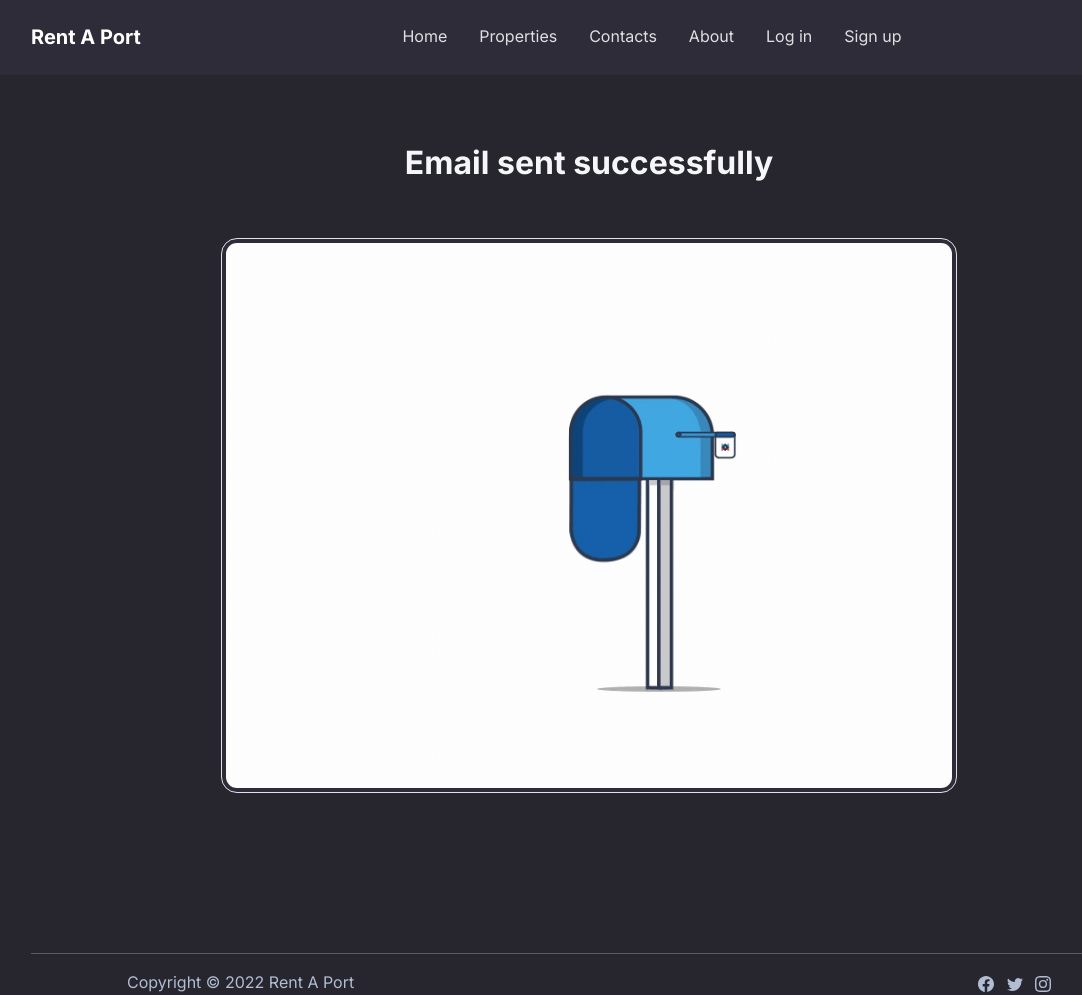
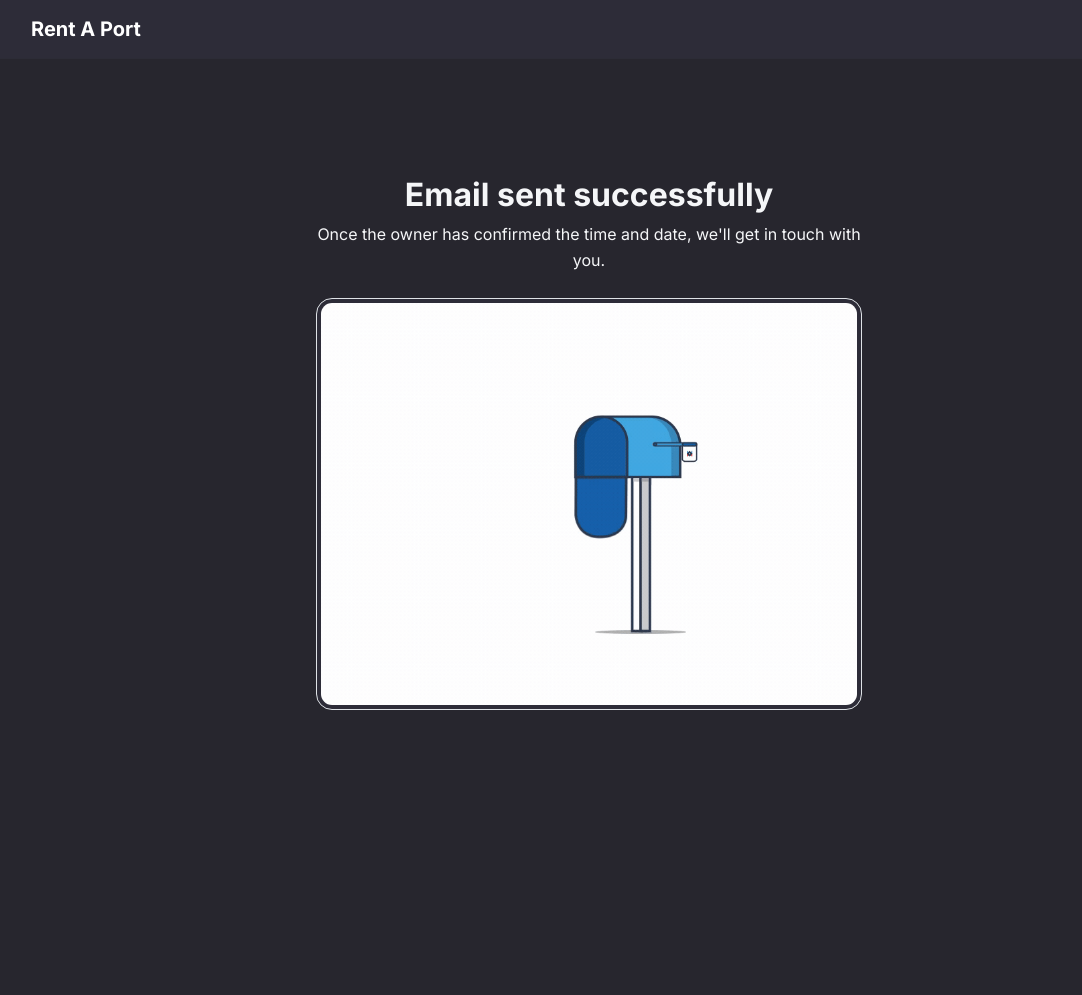
Before and after one commit to Shubham-860/Rent_A_Port, a Django app: page /appointment/3 in a window 1280 px wide. Shown: the whole page, without its empty margins (51-1133 px from the left). After the commit the page ends 710 px from the top, so only its background shows below. Run offline with Django 4.2, Linux system fonts and the light colour scheme; some libraries are stand-ins or nearby versions.

Commit message:
everything working (except mail verification)

```diff
--- a/rent_a_port/models.py
+++ b/rent_a_port/models.py
@@ -43,7 +43,9 @@ class Appointment(models.Model):
     appointment_date_time = models.DateTimeField()
     message = models.CharField(max_length=500)
     user_id = models.IntegerField()
-
+    property_id = models.IntegerField()
+    uuid = models.CharField(max_length=100)
+    appointment_set = models.BooleanField()
 
 class Site(models.Model):
     # validation
--- a/rent_a_port/urls.py
+++ b/rent_a_port/urls.py
@@ -26,8 +26,9 @@ urlpatterns = [
     path('my_property', views.my_property, name="my_property"),
     path('profile', views.profile, name="profile"),
     path('profile_update', views.profile_update, name="profile_update"),
-    path('change_password/', auth_views.PasswordChangeView.as_view(template_name='change_password.html'), name="change_password/"),
+    path('change_password/', auth_views.PasswordChangeView.as_view(template_name='Password/change_password.html'), name="change_password/"),
     path('appointment/<pid>', views.appointment, name="appointment"),
+    path('confirm_appointment/<uid>/', views.confirm_appointment, name="confirm_appointment"),
 
     # temp
     path('contactInfoMail/<pid>/<abcd>', views.rough, name="contactInfoMail"),
@@ -40,19 +41,19 @@ urlpatterns = [
 
     path('logout', views.logout, name="about"),
 
-    path('reset_password/', auth_views.PasswordResetView.as_view(template_name='password_reset.html'),
+    path('reset_password/', auth_views.PasswordResetView.as_view(template_name='Password/password_reset.html'),
          name="reset_password"),
 
     path('reset_password_sent/',
-         auth_views.PasswordResetDoneView.as_view(template_name="password_reset_sent.html"),
+         auth_views.PasswordResetDoneView.as_view(template_name="Password/password_reset_sent.html"),
          name="password_reset_done"),
 
     path('reset/<uidb64>/<token>/',
-         auth_views.PasswordResetConfirmView.as_view(template_name="password_reset_form.html"),
+         auth_views.PasswordResetConfirmView.as_view(template_name="Password/password_reset_form.html"),
          name="password_reset_confirm"),
 
     path('reset_password_complete/',
-         auth_views.PasswordResetCompleteView.as_view(template_name="password_reset_done.html"),
+         auth_views.PasswordResetCompleteView.as_view(template_name="Password/password_reset_done.html"),
          name="password_reset_complete"),
 
 ]
--- a/rent_a_port/views.py
+++ b/rent_a_port/views.py
@@ -1,3 +1,5 @@
+import uuid
+
 from django.contrib.auth import authenticate, login, logout
 from django.contrib.auth.decorators import login_required
 from django.contrib.auth.models import User
@@ -5,15 +7,20 @@ from django.http import HttpResponseRedirect
 from django.shortcuts import render, HttpResponse, redirect
 from django.contrib.auth.forms import UserChangeForm
 from django.contrib import messages
-from rent_a_port.models import ContactForm, NewsLetter
+from rent_a_port.models import ContactForm, NewsLetter, Appointment
 from rent_a_port.models import Site as Property
 from datetime import datetime
 from django.core.mail import send_mail
+from django.template.loader import render_to_string
 
+
+# from django.contrib.auth import get_user_model
 
 # Create your views here.
 
 def index(request):
+    # user = request.user
+    # print(f"Hostname: {request.get_host()}/index")
     if request.method == "POST":
         mail = request.POST["email"]
         news = NewsLetter(news_mail=mail)
@@ -236,7 +243,7 @@ def profile_update(request):
 def site(request, pid):
     user = request.user
     log_in = False
-    if user is not None:
+    if user.is_authenticated:
         log_in = True
     pid = int(pid)
     product = Property.objects.get(id=pid)
@@ -288,19 +295,69 @@ def edit_property(request, pid):
     return HttpResponseRedirect("/my_property")
 
 
-def appointment(request,pid):
+def appointment(request, pid):
     user = request.user
     if request.method == "POST":
         product = Property.objects.get(id=pid)
+        owner = User.objects.get(id=product.uid)
+
         owner_id = product.uid
         appointment_date_time = request.POST["date_time"]
         message = request.POST["message"]
         user_id = user.id
-        print(f"owner_id: {owner_id},appointment_date_time: {appointment_date_time},message: {message},user_id:{user_id}")
-        # user = request.user
-        # pid = int(pid)
-        # product = Property.objects.get(id=pid)
-        # context = {"product": product}
-        # send_mail("Property you request", "body", "team.rentaport@gmail.com",
-        #           [user.email], fail_silently=True)
-    return render(request, "appointment_mail_sent.html")
+        pid = pid
+        uid = uuid.uuid1()
+
+        appointment_save = Appointment(owner_id=owner.id, appointment_date_time=appointment_date_time, message=message,
+                                       user_id=user_id, property_id=pid, uuid=uid, appointment_set=False)
+        appointment_save.save()
+        print("appointment saved successfully!")
+
+        # print(f"owner_id: {owner_id},appointment_date_time: {appointment_date_time},message: {message},user_id:{user_id},product:{product} and uid : {uid} ,owner : {owner}")
+        # mail to ownee
+        body = f'''
+Regards, {owner.first_name},
+
+wants to schedule a meeting at {appointment_date_time}.
+
+message: {message}
+
+To confirm, go to the following link:
+
+http://127.0.0.1:8000/confirm_appointment/{uid}/
+
+OR
+
+For further conversation, you can also email the Customer.
+
+E-Mail : {user.email}
+
+Team Rent A Port
+        '''
+        send_mail("Schedule a meeting", body, "team.rentaport@gmail.com",
+                  [owner.email], fail_silently=False)
+    return render(request, "appointment/appointment_mail_sent.html")
+
+
+def confirm_appointment(request, uid):
+    meeting = Appointment.objects.get(uuid=uid)
+    if not meeting.appointment_set:
+        owner = User.objects.get(id=int(meeting.owner_id))
+        user = User.objects.get(id=int(meeting.user_id))
+
+        Appointment.objects.filter(uuid=uid).update(appointment_set=True)
+        body = f'''
+Dear {user.first_name}
+
+On {meeting.appointment_date_time}, has been confirmed by {owner.first_name} as the meeting time.
+
+You may also email the owner for more discussion.
+
+E-Mail : {owner.email}
+
+Group Rent A Port
+                '''
+        send_mail("Meeting confirmed", body, "team.rentaport@gmail.com",
+                  [user.email], fail_silently=False)
+    content = {"already_set": meeting.appointment_set}
+    return render(request, "appointment/confirm appointment.html",content)
--- /dev/null
+++ b/templates/appointment/appointment_mail_sent.html
@@ -0,0 +1,23 @@
+{% extends 'base2.0.html' %}
+{% block title %}
+
+{% endblock title%}
+{% block body %}
+{% load static %}
+
+<section class="pt-5 mt-2">
+    <div class="container pt-5">
+        <div class="row mb-2">
+            <div class="col-md-8 col-xl-6 text-center mx-auto">
+                <h2 class="fw-bold">Email sent successfully</h2>
+                <p class="">Once the owner has confirmed the time and date, we'll get in touch with you.</p>
+            </div>
+        </div>
+        <div class="row mb-4 mb-lg-5">
+            <div class="col-md-8 col-xl-6 text-center mx-auto"><img class="img-fluid border rounded img-thumbnail" src="{% static 'assets/img/gif/dfsd.gif' %}" /></div>
+        </div>
+    </div>
+</section>
+
+
+{% endblock body %}
--- a/templates/appointment_mail_sent.html
+++ /dev/null
@@ -1,22 +0,0 @@
-{% extends 'base.html' %}
-{% block title %}
-
-{% endblock title%}
-{% block body %}
-{% load static %}
-
-<section class="py-5 mt-5">
-    <div class="container py-5">
-        <div class="row mb-4 mb-lg-5">
-            <div class="col-md-8 col-xl-6 text-center mx-auto">
-                <h2 class="fw-bold">Email sent successfully</h2>
-            </div>
-        </div>
-        <div class="row mb-4 mb-lg-5">
-            <div class="col-md-8 col-xl-8 text-center mx-auto"><img class="img-fluid border rounded img-thumbnail" src="{% static 'assets/img/gif/dfsd.gif' %}" /></div>
-        </div>
-    </div>
-</section>
-
-
-{% endblock body %}
--- a/templates/base.html
+++ b/templates/base.html
@@ -56,7 +56,7 @@
     <div class="container">
 
         <hr>
-        <div class="text-muted d-flex justify-content-between align-items-center px-5 mx-5">
+        <div class="text-muted d-flex justify-content-between align-items-center px-5 mx-5 mb-2">
             <p class="mb-0">Copyright © 2022 Rent A Port</p>
             <ul class="list-inline mb-0">
                 <li class="list-inline-item">
--- a/templates/index.html
+++ b/templates/index.html
@@ -20,7 +20,7 @@
             <div class="row">
                 <div class="col-md-8 col-xl-6 text-center text-md-start mx-auto">
                     <div class="text-center">
-                        <p class="fw-bold text-success my-2">Voted #1 Worldwide</p>
+                        <p class="fw-bold text-success my-2">Voted #1 Worldwide{{request.get_host}}/index/{{ user.id }}</p>
                         <h1 class="fw-bold">The best solution for you</h1>
                     </div>
                 </div>
```
Also changed, not shown: templates/appointment/confirm appointment.html (added, +41 -0 lines), db.sqlite3, rent_a_port/migrations/0013_appointment.py (added), static/assets/img/gif/image_processing20210422-11473-j96faa.gif (added), templates/Password/change_password.html (renamed from templates/change_password.html), templates/Password/password_reset.html (renamed from templates/password_reset.html), templates/Password/password_reset_done.html (renamed from templates/password_reset_done.html), templates/Password/password_reset_form.html (renamed from templates/password_reset_form.html), templates/Password/password_reset_sent.html (renamed from templates/password_reset_sent.html).
